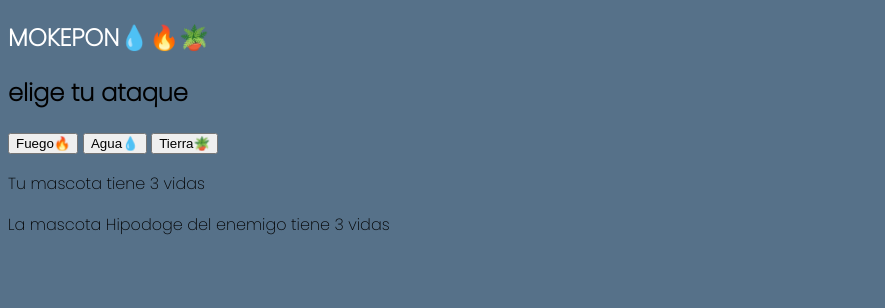
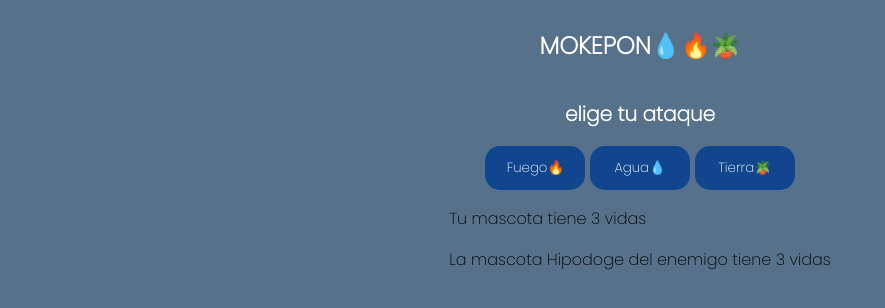
Before and after one commit to gabo-ga/mokepon, a plain HTML site: page mokepon.html in a window 1280 px wide. Both pictures are taken after a click on the button "Seleccionar". Shown: the whole page, without its empty margins (0-885 px from the left). Drawn offline with Linux system fonts and the light colour scheme.

Commit message:
feat:estilo agregado a los botones de ataques

```diff
--- a/js/mokepon.js
+++ b/js/mokepon.js
@@ -29,7 +29,7 @@
     let sectionSelecionarMascota = document.getElementById('selecciona-mascota')
     sectionSelecionarMascota.style.display = 'none'
     let sectionSelecionarAtaque = document.getElementById('seleccionar-ataque')
-    sectionSelecionarAtaque.style.display = 'block'
+    sectionSelecionarAtaque.style.display = 'flex'
 
     let inputHipodoge = document.getElementById('hipodoge')
     let inputCapipepo = document.getElementById('capipepo')
--- a/mokepon.html
+++ b/mokepon.html
@@ -41,19 +41,19 @@
     <section id="seleccionar-ataque">
         <H1 class="titulo">MOKEPON💧🔥🪴</H1>
 
-        <h2>elige tu ataque</h2>
+        <h2 class="subtitulo">elige tu ataque</h2>
 
         <div>
-            <button id="boton-fuego" >Fuego🔥</button>
-            <button id="boton-agua">Agua💧</button>
-            <button id="boton-tierra">Tierra🪴</button>
+            <button id="boton-fuego" class="boton-ataque">Fuego🔥</button>
+            <button id="boton-agua" class="boton-ataque">Agua💧</button>
+            <button id="boton-tierra" class="boton-ataque">Tierra🪴</button>
         </div>
 
         <div>
             <section id="mensajes">
             </section>
             <section id="reiniciar">
-                <button>reiniciar</button>
+                <button id="boton-reiniciar">reiniciar</button>
             </section>
         </div>
         <div>
--- a/styles.css
+++ b/styles.css
@@ -67,3 +67,20 @@
     margin: 10px;
     border-radius: 20px;
 }
+
+#seleccionar-ataque{
+    display: flex;
+    flex-direction: column;
+    align-items: center;
+}
+
+.boton-ataque{
+    background-color: #11468f;
+    padding: 10px;
+    box-sizing: border-box;
+    border-radius: 15px;
+    color: white;
+    border-color: transparent;
+    width: 100px;
+    font-family: 'Poppins', sans-serif;
+}
```
